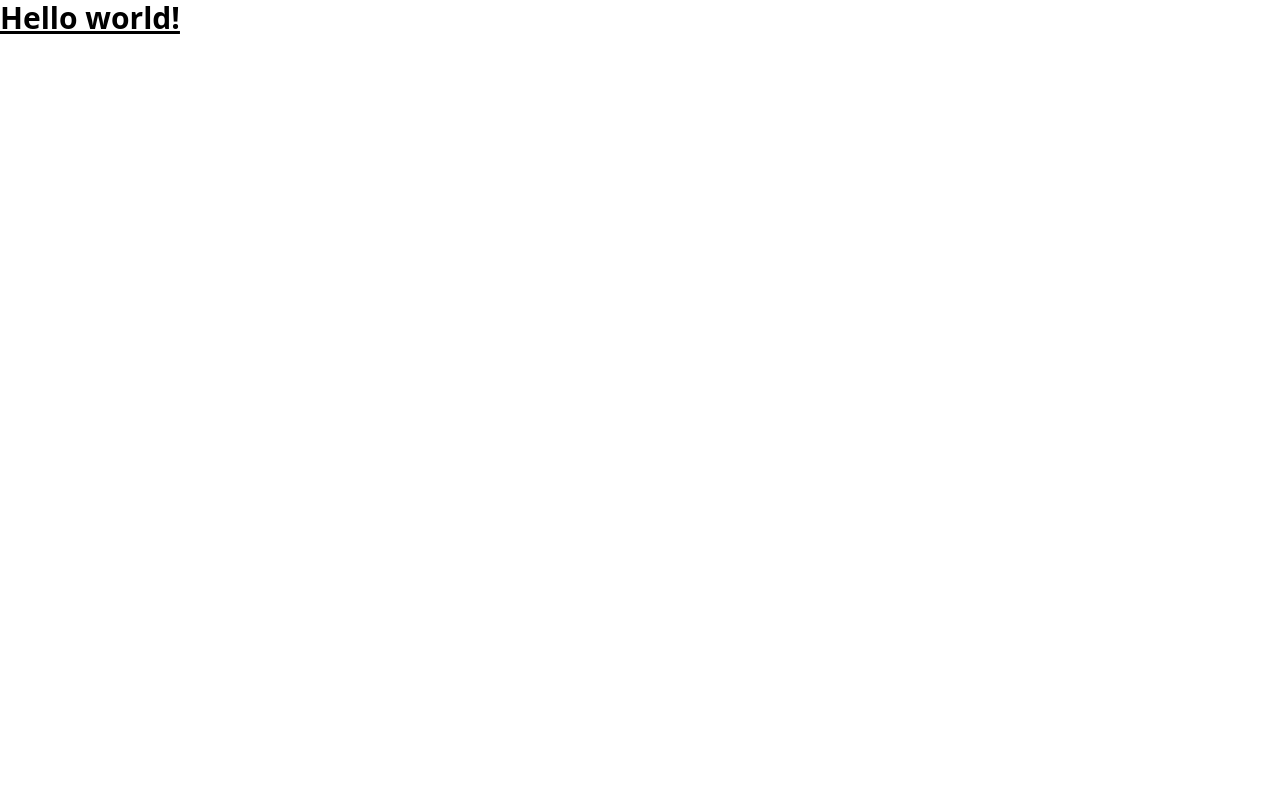
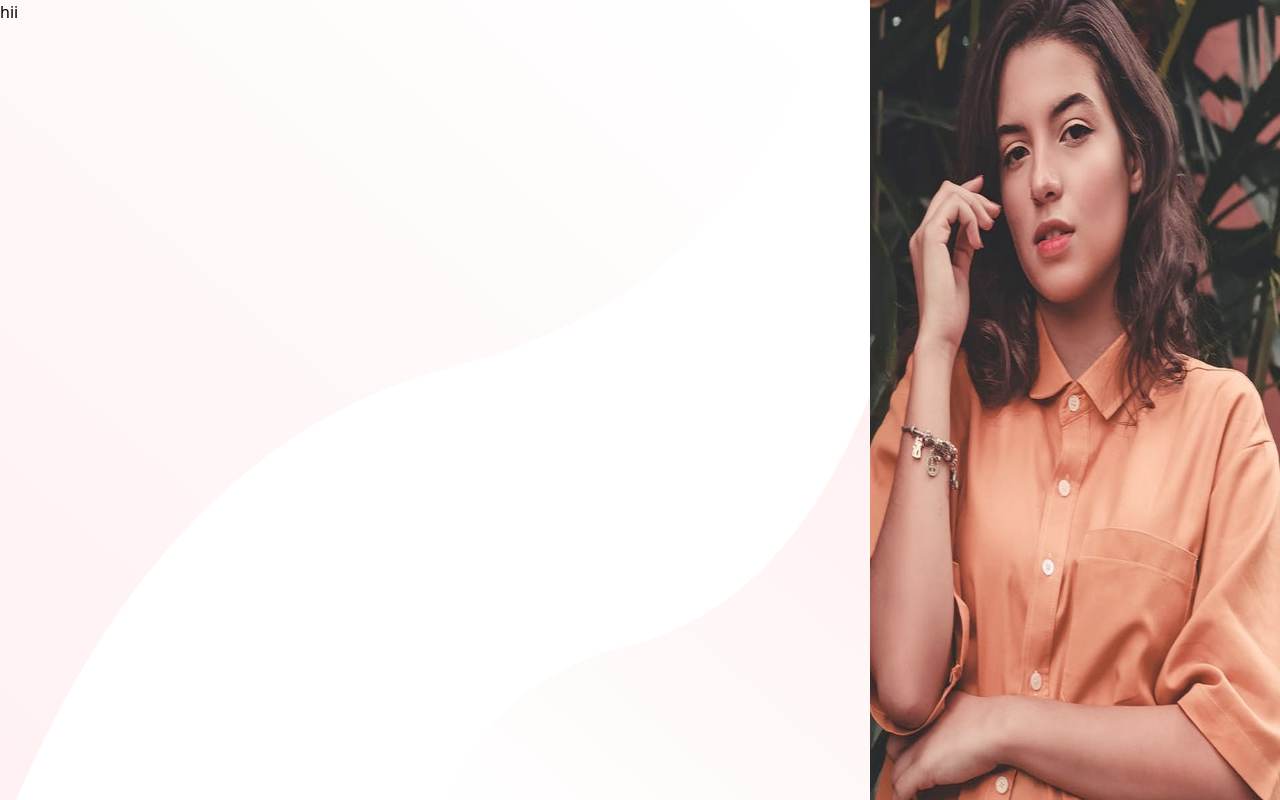
Before and after one commit to IndranjanaChatterjee/Base-Apparel-coming-soon-page, a React (Vite) app in the folder coming/: page / in a window 1280 px wide. Built offline with nearby package versions, Linux system fonts and the light colour scheme.

Commit message:
feat:Half_Design

```diff
--- a/coming/src/App.jsx
+++ b/coming/src/App.jsx
@@ -1,18 +1,28 @@
-import { useState } from 'react'
-import reactLogo from './assets/react.svg'
-import viteLogo from '/vite.svg'
-import './App.css'
+import { useState } from "react";
+import reactLogo from "./assets/react.svg";
+import viteLogo from "/vite.svg";
+import "./App.css";
+import LeftSection from "./Components/LeftSection";
+import RightSection from "./Components/RightSection";
 
 function App() {
-  const [count, setCount] = useState(0)
+  const [count, setCount] = useState(0);
 
   return (
     <>
-<h1 class="text-3xl font-bold underline">
-    Hello world!
-  </h1>
+      <div className="flex flex-col md:flex-row justify-between items-center w-screen max-h-screen">
+        {/* RightSection will appear first on small screens, second on md+ */}
+        <div className="w-full md:w-[32%] order-1 md:order-2 h-full bg-red-500">
+          <RightSection />
+        </div>
+
+        {/* LeftSection will appear second on small screens, first on md+ */}
+        <div className="w-full md:w-[68%] order-2 md:order-1">
+          <LeftSection />
+        </div>
+      </div>
     </>
-  )
+  );
 }
 
-export default App
+export default App;
--- /dev/null
+++ b/coming/src/Components/LeftSection.jsx
@@ -0,0 +1,10 @@
+import React from 'react'
+
+export default function LeftSection() {
+  return (
+    <div className='h-screen w-full leftsection'>
+           hii
+
+    </div>
+  )
+}
--- /dev/null
+++ b/coming/src/Components/RightSection.jsx
@@ -0,0 +1,14 @@
+import React from 'react'
+import hero from "../../images/hero-desktop.jpg";
+import heroMob from "../../images/hero-mobile.jpg";
+
+export default function RightSection() {
+  return (
+    <div className='h-full md:w-full w-full  flex justify-center items-center'>
+      <picture>
+        <source media="(max-width: 770px)" srcSet={heroMob} />
+        <img src={hero} alt="img" className='md:h-screen w-screen md:w-full' />
+      </picture>
+    </div>
+  )
+}
--- a/coming/src/index.css
+++ b/coming/src/index.css
@@ -1 +1,17 @@
 @import "tailwindcss";
+
+*{
+  margin: 0;
+  padding: 0;
+}
+body{
+  display: flex;
+  justify-content: center;
+  align-items: center;
+
+}
+
+.leftsection{
+  background-image: url("../images/bg-pattern-desktop.svg");
+  background-size: cover;
+}
```
